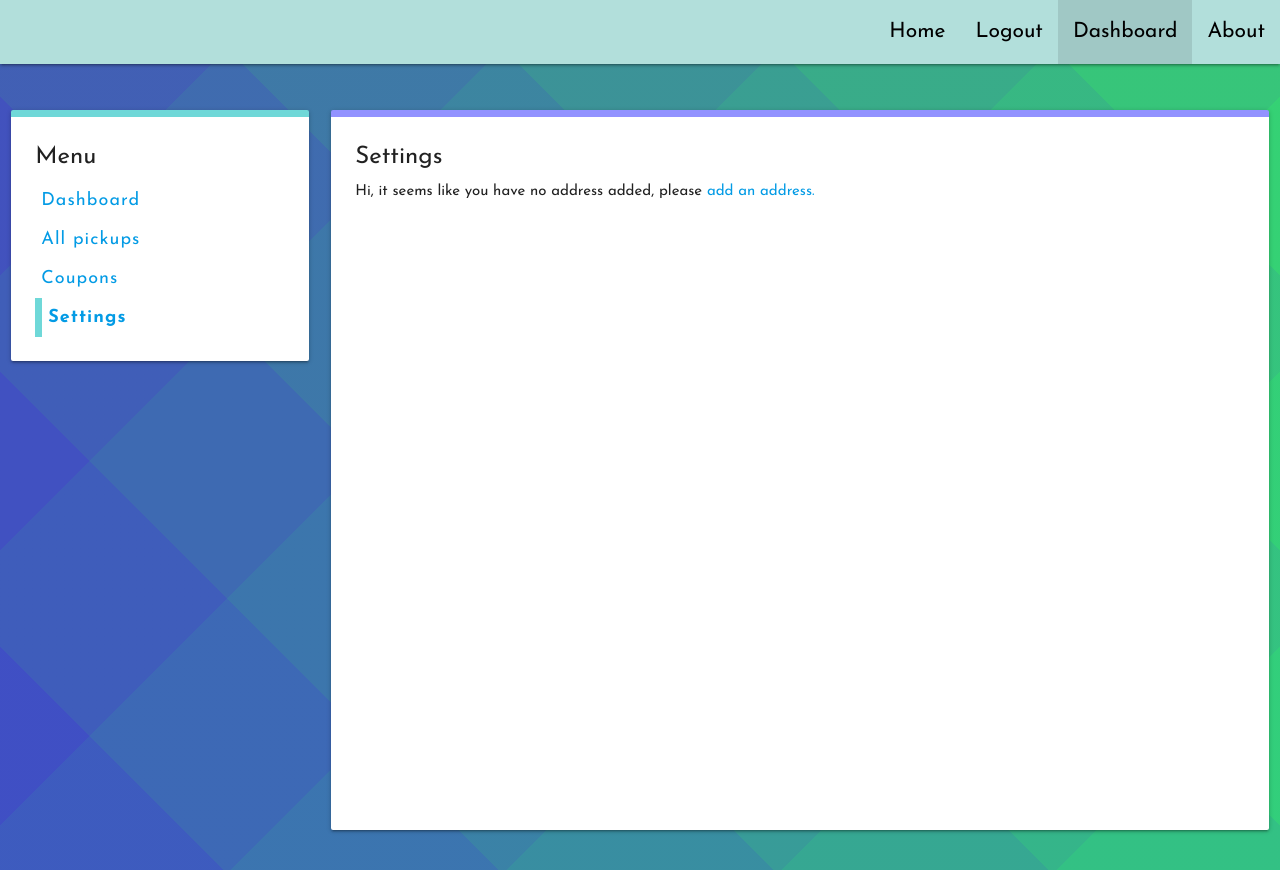
After one commit to manan2002/ChipItOut, a Flask app: page /settings in a window 1280 px wide. The commit adds this page. Shown: the top 870 px of the page. Run offline with Flask 2, Linux system fonts and the light colour scheme; the visitor is signed in with stand-in values (Sample User, id 1); data comes from the database, SQL or seed files in the repository; data that the repository does not hold is empty.

Commit message:
Progress.

```diff
--- a/app.py
+++ b/app.py
@@ -3,6 +3,7 @@ import click
 from exts import db, login_manager
 from models.user import UserModel
 from models.pickup import PickupModel
+from models.address import AddressModel
 from views.auth import auth
 from views.dashboard import dashboard
 from werkzeug.security import generate_password_hash
--- a/models/user.py
+++ b/models/user.py
@@ -11,8 +11,10 @@ class UserModel(UserMixin, db.Model):
     email = db.Column(db.String(300), unique = True, nullable = False)
     password = db.Column(db.String(80), nullable=False)
     pickups = db.relationship('PickupModel', backref='user')
+    addresses = db.relationship('AddressModel', backref='user')
     can_schedule = db.Column(db.Boolean, default = True)
     points = db.Column(db.Integer, default = 0)
+
     def __str__(self):
         return f'{self.email}'
 
--- a/templates/user/dash-layout.html
+++ b/templates/user/dash-layout.html
@@ -54,7 +54,7 @@
                     <form class="col s12" action="{{url_for('dashboard.pickups')}}" method="POST">
                         <div class="row">
                             <div class="input-field col s12">
-                                <select>
+                                <select name = "address">
                                     <option value="" disabled selected>Select address</option>
                                     <option value="1">Option 1</option>
                                     <option value="2">Option 2</option>
@@ -81,6 +81,7 @@
             </div>
 
         </div>
+
         {% endblock %}
 
 
--- a/templates/user/dash.html
+++ b/templates/user/dash.html
@@ -11,7 +11,7 @@
     <a href="#" class="menu-item active-side">Dashboard</a>
     <a href="{{url_for('dashboard.pickups')}}" class="menu-item">All pickups</a>
     <a href="#" class="menu-item">Coupons</a>
-    <a href="#" class="menu-item">Settings</a>
+    <a href="{{url_for('dashboard.settings')}}" class="menu-item">Settings</a>
 {% endblock %}
 
 {% block main_head %}
--- a/templates/user/pickups.html
+++ b/templates/user/pickups.html
@@ -11,7 +11,7 @@
 <a href="{{url_for('dashboard.dash')}}" class="menu-item">Dashboard</a>
 <a href="#" class="menu-item active-side">All pickups</a>
 <a href="#" class="menu-item">Coupons</a>
-<a href="#" class="menu-item">Settings</a>
+<a href="{{url_for('dashboard.settings')}}" class="menu-item">Settings</a>
 {% endblock %}
 
 {% block main_head %}
--- /dev/null
+++ b/templates/user/settings.html
@@ -0,0 +1,35 @@
+{% extends "user/dash-layout.html" %}
+
+{% block nav %}
+<li><a href="#">Home</a></li>
+<li><a href="#">Logout</a></li>
+<li class="active"><a href="#">Dashboard</a></li>
+<li><a href="#">About</a></li>
+{% endblock %}
+
+{% block menu_items %}
+<a href="{{url_for('dashboard.dash')}}" class="menu-item">Dashboard</a>
+<a href="{{url_for('dashboard.pickups')}}" class="menu-item ">All pickups</a>
+<a href="#" class="menu-item">Coupons</a>
+<a href="#" class="menu-item active-side">Settings</a>
+{% endblock %}
+
+{% block main_head %}
+Settings
+{% endblock %}
+
+{% block main_content %}
+    {% if u.addresses|length  == 0 %}
+        Hi, it seems like you have no address added, please <a href="{{url_for('dashboard.add_address')}}">add an address. </a>
+    {% else %}
+    <a href="{{url_for('dashboard.add_address')}}">Add an address.</a>
+    <ul class="collection">
+    {% for addr in u.addresses %}
+        <li class="collection-item">
+            <div>{{addr._address}}<a href="#!" class="secondary-content"><i class="material-icons">cancel</i></a></div>
+        </li>
+    {% endfor %}
+    </ul>
+    {% endif %}
+
+{% endblock %}
--- a/views/dashboard.py
+++ b/views/dashboard.py
@@ -1,5 +1,6 @@
 from flask import Blueprint, render_template, request, redirect, url_for, jsonify
 from flask_login import login_required, current_user
+from models.address import AddressModel
 
 dashboard = Blueprint('dashboard', __name__)
 
@@ -20,3 +21,31 @@ def pickups():
         print(dict(request.form))
 
     return render_template('user/pickups.html')
+
+@dashboard.route('/settings', methods = ['GET', 'POST'])
+@login_required
+def settings():
+
+    if request.method == 'POST':
+        pass
+    context = {
+        'u' : current_user
+    }
+    return render_template('user/settings.html', **context)
+
+
+@dashboard.route('/add_address', methods=['GET', 'POST'])
+@login_required
+def add_address():
+
+    if request.method == 'POST':
+        addr = request.form.get('addr')
+        zone = addr = request.form.get('zone')
+        u = current_user
+        print(addr, zone)
+        #address = AddressModel(_address=addr, zone=zone, user=current_user)
+        #address.save()
+        #
+        # return redirect(url_for('dashboard.dash'))
+
+    return render_template('user/add_address.html')
```
Also changed, not shown: models/address.py (added, +18 -0 lines), templates/user/add_address.html (added, +42 -0 lines), test.py (added, +16 -0 lines), README.md.
